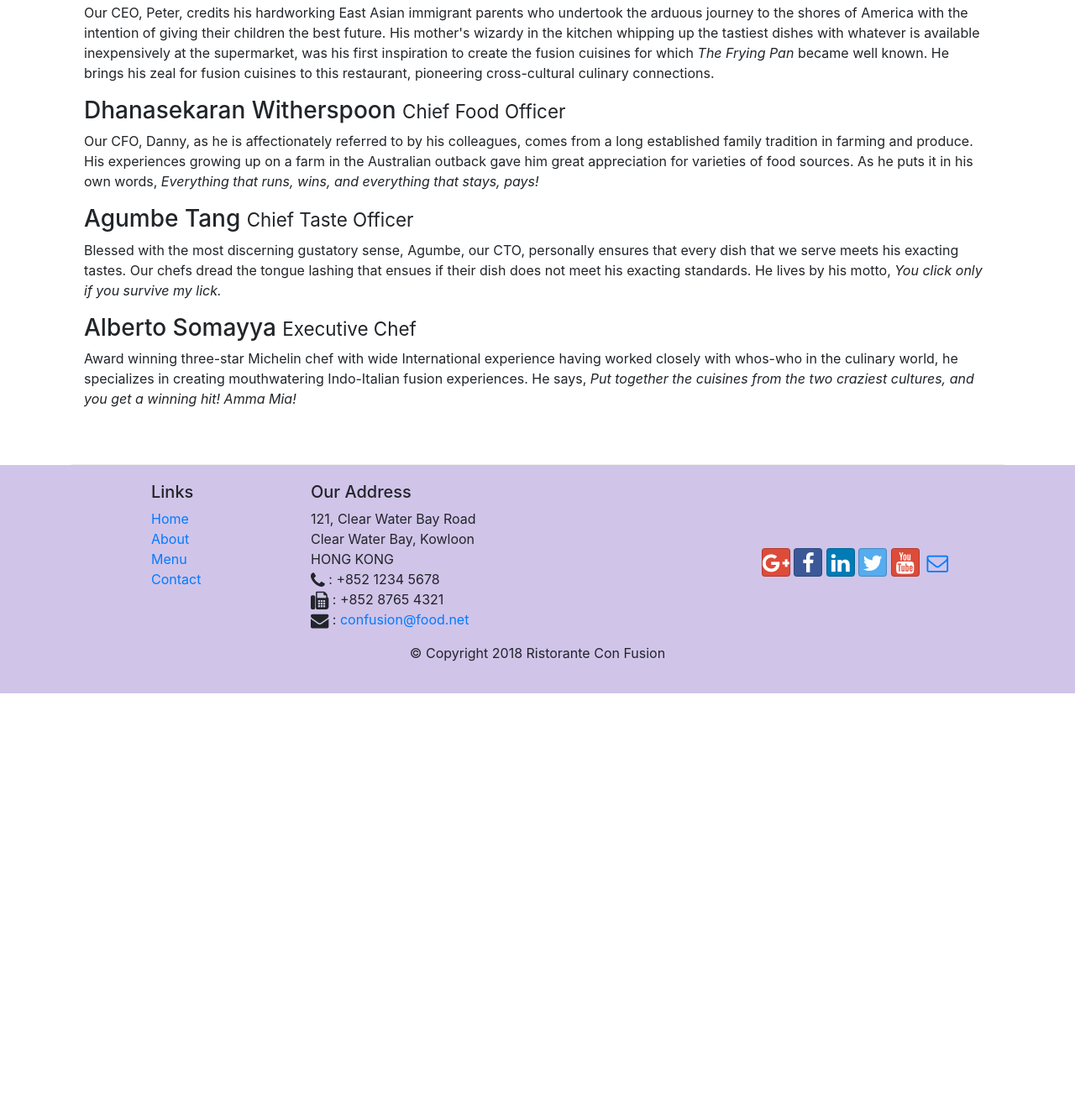
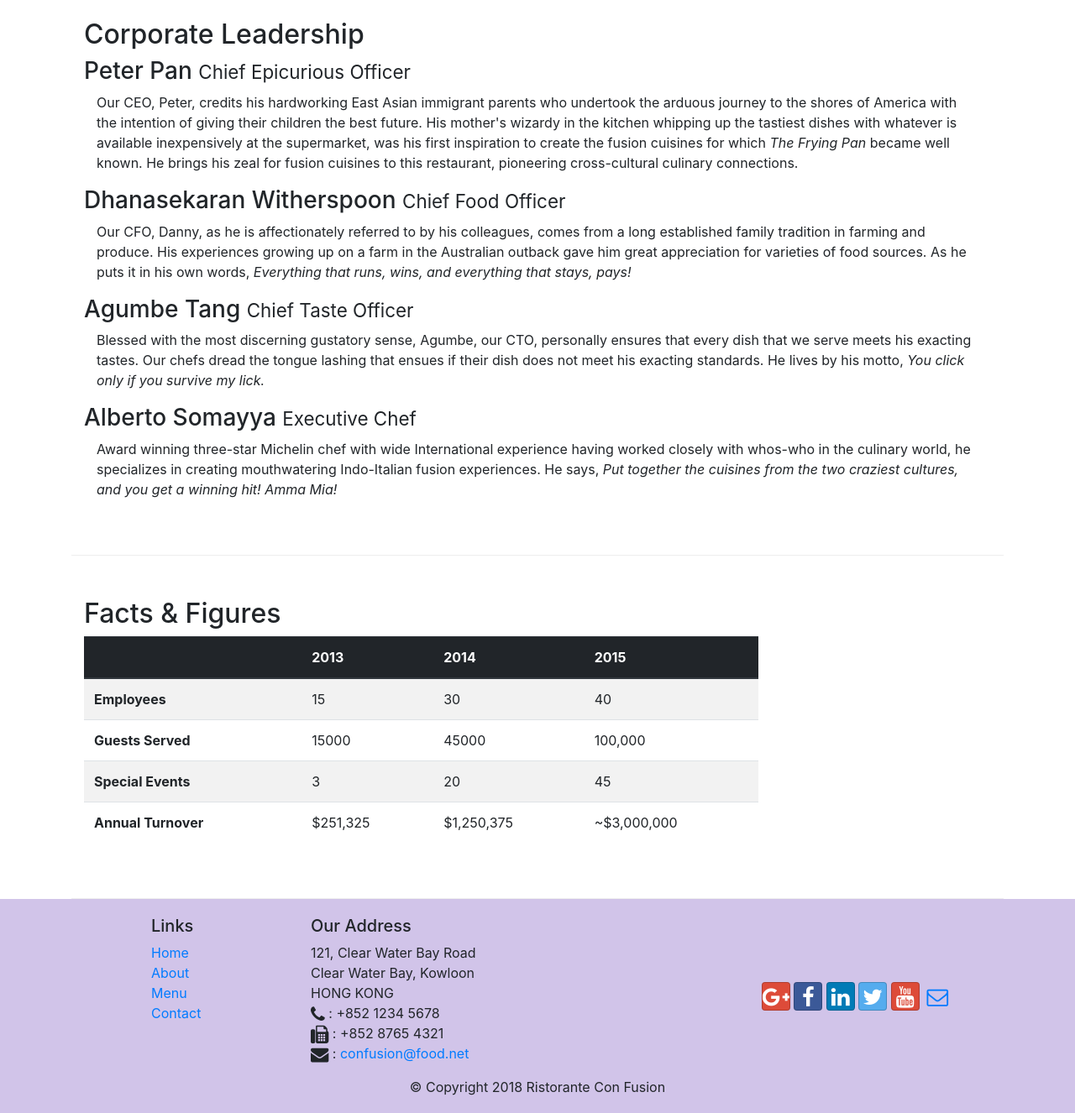
Before and after one commit to PeterRoman26/git-project1, a website: page aboutus.html in a window 1280 px wide. Shown: the part 950-2276 px from the top of the page at 84% size. Before the commit the page ends 1776 px from the top, so only its background shows below. Drawn offline with nearby package versions, Linux system fonts and the light colour scheme.

Commit message:
Tables and Cards

```diff
--- a/aboutus.html
+++ b/aboutus.html
@@ -26,10 +26,22 @@
             <a class="navbar-brand mr-auto" href="./index.html">Ristorante Con Fusion</a>
             <div class="collapse navbar-collapse" id="Navbar">
                 <ul class="navbar-nav mr-auto">
-                        <li class="nav-item"><a class="nav-link" href="./index.html"><span class="fa fa-home fa-lg"></span> Home</a></li>
-                        <li class="nav-item active"><a class="nav-link" href="#"><span class="fa fa-info fa-lg"></span> About</a></li>
-                        <li class="nav-item"><a class="nav-link" href="#"><span class="fa fa-list fa-lg"></span>  Menu</a></li>
-                        <li class="nav-item"><a class="nav-link" href="./contactus.html"><span class="fa fa-address-card fa-lg"></span> Contact</a></li>
+                    <li class="nav-item">
+                        <a class="nav-link" href="./index.html">
+                            <span class="fa fa-home fa-lg"></span> Home</a>
+                    </li>
+                    <li class="nav-item active">
+                        <a class="nav-link" href="#">
+                            <span class="fa fa-info fa-lg"></span> About</a>
+                    </li>
+                    <li class="nav-item">
+                        <a class="nav-link" href="#">
+                            <span class="fa fa-list fa-lg"></span> Menu</a>
+                    </li>
+                    <li class="nav-item">
+                        <a class="nav-link" href="./contactus.html">
+                            <span class="fa fa-address-card fa-lg"></span> Contact</a>
+                    </li>
                 </ul>
             </div>
         </div>
@@ -40,7 +52,8 @@
             <div class="row row-header">
                 <div class="col-12 col-sm-6">
                     <h1>Ristorante con Fusion</h1>
-                    <p>We take inspiration from the World's best cuisines, and create a unique fusion experience. Our lipsmacking creations will tickle your culinary senses!</p>
+                    <p>We take inspiration from the World's best cuisines, and create a unique fusion experience. Our lipsmacking
+                        creations will tickle your culinary senses!</p>
                 </div>
                 <div class="col-12 col-sm">
                 </div>
@@ -51,7 +64,9 @@
     <div class="container">
         <div class="row align-items-center">
             <ol class="col-12 breadcrumb">
-                <li class="breadcrumb-item"><a href="./index.html">Home</a></li>
+                <li class="breadcrumb-item">
+                    <a href="./index.html">Home</a>
+                </li>
                 <li class="breadcrumb-item active">About Us</li>
             </ol>
             <div class="col-12">
@@ -63,39 +78,125 @@
         <div class="row row-content align-items-center">
             <div class="col-12 col-sm-6">
                 <h2>Our History</h2>
-                <p>Started in 2010, Ristorante con Fusion quickly established itself as a culinary icon par excellence in Hong Kong. With its unique brand of world fusion cuisine that can be found nowhere else, it enjoys patronage from the A-list clientele in Hong Kong.  Featuring four of the best three-star Michelin chefs in the world, you never know what will arrive on your plate the next time you visit us.</p>
-                <p>The restaurant traces its humble beginnings to <em>The Frying Pan</em>, a successful chain started by our CEO, Mr. Peter Pan, that featured for the first time the world's best cuisines in a pan.</p>
+                <p>Started in 2010, Ristorante con Fusion quickly established itself as a culinary icon par excellence in Hong
+                    Kong. With its unique brand of world fusion cuisine that can be found nowhere else, it enjoys patronage
+                    from the A-list clientele in Hong Kong. Featuring four of the best three-star Michelin chefs in the world,
+                    you never know what will arrive on your plate the next time you visit us.</p>
+                <p>The restaurant traces its humble beginnings to
+                    <em>The Frying Pan</em>, a successful chain started by our CEO, Mr. Peter Pan, that featured for the first
+                    time the world's best cuisines in a pan.</p>
             </div>
             <div class="col-12 col-sm-6">
+                <div class="card">
+                    <h3 class="card-header bg-primary text-white">Facts At a Glance</h3>
+                    <div class="card-body">
+                        <dl class="row">
+                            <dt class="col-6">Started</dt>
+                            <dd class="col-6">3 Feb. 2013</dd>
+                            <dt class="col-6">Major Stake Holder</dt>
+                            <dd class="col-6">HK Fine Foods Inc.</dd>
+                            <dt class="col-6">Last Year's Turnover</dt>
+                            <dd class="col-6">$1,250,375</dd>
+                            <dt class="col-6">Employees</dt>
+                            <dd class="col-6">40</dd>
+                        </dl>
+                    </div>
+                </div>
+            </div>
+            <div class="col-12">
+                <div class="card card-body bg-light">
+                    <blockquote class="blockquote">
+                        <p class="mb-0">You better cut the pizza in four pieces because I'm not hungry enough to eat six.</p>
+                        <footer class="blockquote-footer">Yogi Berra,
+                            <cite title="Source Title">The Wit and Wisdom of Yogi Berra, P. Pepe, Diversion Books, 2014</cite>
+                        </footer>
+                    </blockquote>
+                </div>
             </div>
         </div>
 
 
         <div class="row row-content align-items-center">
-            <div class="col-12 d-block">
+            <div class="col-12">
                 <h2>Corporate Leadership</h2>
-                <h3>Peter Pan <small>Chief Epicurious Officer</small></h3>
+                <h3>Peter Pan
+                    <small>Chief Epicurious Officer</small>
+                </h3>
+                <p class="col-12 d-none d-sm-block">Our CEO, Peter, credits his hardworking East Asian immigrant parents who undertook the arduous journey to
+                    the shores of America with the intention of giving their children the best future. His mother's wizardy
+                    in the kitchen whipping up the tastiest dishes with whatever is available inexpensively at the supermarket,
+                    was his first inspiration to create the fusion cuisines for which
+                    <em>The Frying Pan</em> became well known. He brings his zeal for fusion cuisines to this restaurant, pioneering
+                    cross-cultural culinary connections.</p>
+                <h3>Dhanasekaran Witherspoon
+                    <small>Chief Food Officer</small>
+                </h3>
+                <p class="col-12 d-none d-sm-block"> Our CFO, Danny, as he is affectionately referred to by his colleagues, comes from a long established family
+                    tradition in farming and produce. His experiences growing up on a farm in the Australian outback gave
+                    him great appreciation for varieties of food sources. As he puts it in his own words,
+                    <em>Everything that runs, wins, and everything that stays, pays!</em>
+                </p>
+                <h3>Agumbe Tang
+                    <small>Chief Taste Officer</small>
+                </h3>
+                <p class="col-12 d-none d-sm-block"> Blessed with the most discerning gustatory sense, Agumbe, our CTO, personally ensures that every dish that
+                    we serve meets his exacting tastes. Our chefs dread the tongue lashing that ensues if their dish does
+                    not meet his exacting standards. He lives by his motto,
+                    <em>You click only if you survive my lick.</em>
+                </p>
+                <h3>Alberto Somayya
+                    <small>Executive Chef</small>
+                </h3>
+                <p class="col-12 d-none d-sm-block"> Award winning three-star Michelin chef with wide International experience having worked closely with whos-who
+                    in the culinary world, he specializes in creating mouthwatering Indo-Italian fusion experiences. He says,
+                    <em>Put together the cuisines from the two craziest cultures, and you get a winning hit! Amma Mia!</em>
+                </p>
             </div>
-            <div class="col-12 d-none d-sm-block">
-                <p>Our CEO, Peter, credits his hardworking East Asian immigrant parents who undertook the arduous journey to the shores of America with the intention of giving their children the best future. His mother's wizardy in the kitchen whipping up the tastiest dishes with whatever is available inexpensively at the supermarket, was his first inspiration to create the fusion cuisines for which <em>The Frying Pan</em> became well known. He brings his zeal for fusion cuisines to this restaurant, pioneering cross-cultural culinary connections.</p>
         </div>
-            <div class="col-12 d-block">
-                <h3>Dhanasekaran Witherspoon <small>Chief Food Officer</small></h3>
+
+        <div class="row row-content">
+            <div class="col-12 col-sm-9">
+                <h2>Facts &amp; Figures</h2>
+                <div class="table-responsive">
+                    <table class="table table-striped">
+                        <thead class="thead-dark">
+                            <tr>
+                                <th>&nbsp;</th>
+                                <th>2013</th>
+                                <th>2014</th>
+                                <th>2015</th>
+                            </tr>
+                        </thead>
+                        <tbody>
+                            <tr>
+                                <th>Employees</th>
+                                <td>15</td>
+                                <td>30</td>
+                                <td>40</td>
+                            </tr>
+                            <tr>
+                                <th>Guests Served</th>
+                                <td>15000</td>
+                                <td>45000</td>
+                                <td>100,000</td>
+                            </tr>
+                            <tr>
+                                <th>Special Events</th>
+                                <td>3</td>
+                                <td>20</td>
+                                <td>45</td>
+                            </tr>
+                            <tr>
+                                <th>Annual Turnover</th>
+                                <td>$251,325</td>
+                                <td>$1,250,375</td>
+                                <td>~$3,000,000</td>
+                            </tr>
+                        </tbody>
+                    </table>
                 </div>
-            <div class="col-12 d-none d-sm-block">
-                <p>Our CFO, Danny, as he is affectionately referred to by his colleagues, comes from a long established family tradition in farming and produce. His experiences growing up on a farm in the Australian outback gave him great appreciation for varieties of food sources. As he puts it in his own words, <em>Everything that runs, wins, and everything that stays, pays!</em></p>
             </div>
-            <div class="col-12 d-block">
-                <h3>Agumbe Tang <small>Chief Taste Officer</small></h3>
-            </div>
-            <div class="col-12 d-none d-sm-block">
-                <p>Blessed with the most discerning gustatory sense, Agumbe, our CTO, personally ensures that every dish that we serve meets his exacting tastes. Our chefs dread the tongue lashing that ensues if their dish does not meet his exacting standards. He lives by his motto, <em>You click only if you survive my lick.</em></p>
-            </div>
-            <div class="col-12 d-block">
-                <h3>Alberto Somayya <small>Executive Chef</small></h3>
-            </div>
-            <div class="col-12 d-none d-sm-block">
-                <p>Award winning three-star Michelin chef with wide International experience having worked closely with whos-who in the culinary world, he specializes in creating mouthwatering Indo-Italian fusion experiences. He says, <em>Put together the cuisines from the two craziest cultures, and you get a winning hit! Amma Mia!</em></p>
+            <div class="col-12 col-sm-3">
             </div>
         </div>
 
@@ -107,31 +208,55 @@
                 <div class="col-4 offset-1 col-sm-2">
                     <h5>Links</h5>
                     <ul class="list-unstyled">
-                        <li><a href="./index.html">Home</a></li>
-                        <li><a href="#">About</a></li>
-                        <li><a href="#">Menu</a></li>
-                        <li><a href="./contactus.html">Contact</a></li>
+                        <li>
+                            <a href="./index.html">Home</a>
+                        </li>
+                        <li>
+                            <a href="#">About</a>
+                        </li>
+                        <li>
+                            <a href="#">Menu</a>
+                        </li>
+                        <li>
+                            <a href="./contactus.html">Contact</a>
+                        </li>
                     </ul>
                 </div>
                 <div class="col-7 col-sm-5">
                     <h5>Our Address</h5>
                     <address>
-		              121, Clear Water Bay Road<br>
-		              Clear Water Bay, Kowloon<br>
-		              HONG KONG<br>
-		              <i class="fa fa-phone fa-lg"></i> : +852 1234 5678<br>
-		              <i class="fa fa-fax fa-lg"></i> : +852 8765 4321<br>
-		              <i class="fa fa-envelope fa-lg"></i> : <a href="mailto:confusion@food.net">confusion@food.net</a>
+                        121, Clear Water Bay Road
+                        <br> Clear Water Bay, Kowloon
+                        <br> HONG KONG
+                        <br>
+                        <i class="fa fa-phone fa-lg"></i> : +852 1234 5678
+                        <br>
+                        <i class="fa fa-fax fa-lg"></i> : +852 8765 4321
+                        <br>
+                        <i class="fa fa-envelope fa-lg"></i> :
+                        <a href="mailto:confusion@food.net">confusion@food.net</a>
                     </address>
                 </div>
                 <div class="col-12 col-sm-4 align-self-center">
                     <div class="text-center">
-                        <a class="btn btn-social-icon btn-google" href="http://google.com/+"><i class="fa fa-google-plus fa-lg"></i></a>
-                        <a class="btn btn-social-icon btn-facebook" href="http://www.facebook.com/profile.php?id="><i class="fa fa-facebook fa-lg"></i></a>
-                        <a class="btn btn-social-icon btn-linkedin" href="http://www.linkedin.com/in/"><i class="fa fa-linkedin fa-lg"></i></a>
-                        <a class="btn btn-social-icon btn-twitter" href="http://twitter.com/"><i class="fa fa-twitter fa-lg"></i></a>
-                        <a class="btn btn-social-icon btn-google" href="http://youtube.com/"><i class="fa fa-youtube fa-lg"></i></a>
-                        <a class="btn btn-social-icon" href="mailto:"><i class="fa fa-envelope-o fa-lg"></i></a>
+                        <a class="btn btn-social-icon btn-google" href="http://google.com/+">
+                            <i class="fa fa-google-plus fa-lg"></i>
+                        </a>
+                        <a class="btn btn-social-icon btn-facebook" href="http://www.facebook.com/profile.php?id=">
+                            <i class="fa fa-facebook fa-lg"></i>
+                        </a>
+                        <a class="btn btn-social-icon btn-linkedin" href="http://www.linkedin.com/in/">
+                            <i class="fa fa-linkedin fa-lg"></i>
+                        </a>
+                        <a class="btn btn-social-icon btn-twitter" href="http://twitter.com/">
+                            <i class="fa fa-twitter fa-lg"></i>
+                        </a>
+                        <a class="btn btn-social-icon btn-google" href="http://youtube.com/">
+                            <i class="fa fa-youtube fa-lg"></i>
+                        </a>
+                        <a class="btn btn-social-icon" href="mailto:">
+                            <i class="fa fa-envelope-o fa-lg"></i>
+                        </a>
                     </div>
                 </div>
             </div>
@@ -142,6 +267,10 @@
             </div>
         </div>
     </footer>
+    <!-- jQuery first, then Popper.js, then Bootstrap JS. -->
+    <script src="node_modules/jquery/dist/jquery.slim.min.js"></script>
+    <script src="node_modules/popper.js/dist/umd/popper.min.js"></script>
+    <script src="node_modules/bootstrap/dist/js/bootstrap.min.js"></script>
 
 </body>
 
```
Lines whose indentation alone changed are shown as unchanged.
